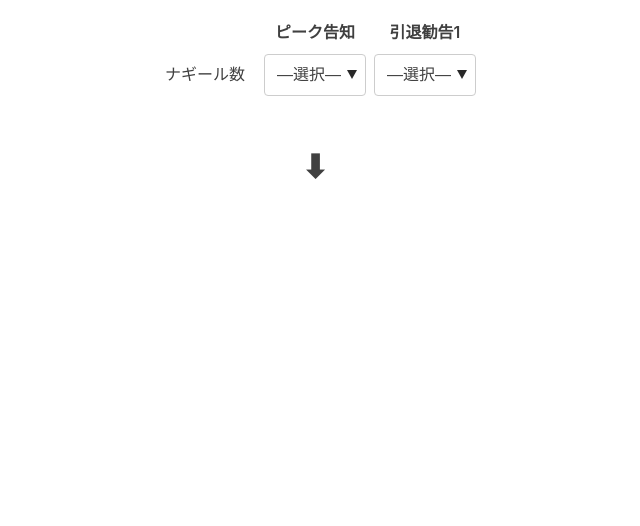
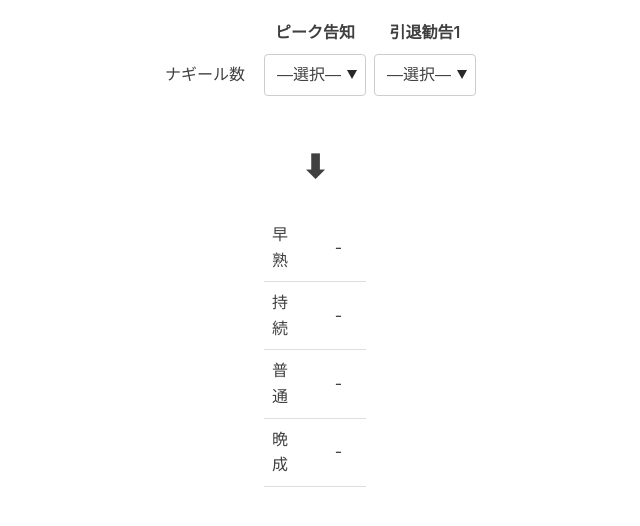
Before and after one commit to Jonnifer-R/MF2_Nagir_to_LifeTIme, a React (Create React App) app in the folder nagir-life/: page / in a window 1280 px wide. Shown: the top 526 px of the page, without its empty margins (325-965 px from the left). Built offline with nearby package versions, Linux system fonts and the light colour scheme.

Commit message:
Output table
peak scale is hard-cooding.
i want make view when zero nagirs.

```diff
--- a/nagir-life/src/App.js
+++ b/nagir-life/src/App.js
@@ -1,5 +1,6 @@
 import React, {Component} from 'react';
 import InputForm from './InputForm';
+import Output from './Output';
 
 class App extends Component {
   state = {
@@ -50,18 +51,25 @@ class App extends Component {
   render() {
     return (
       <div className="container">
+
         <div className="inline-block">
-          ナギール数</div>
+          ナギール数
+        </div>
         <div className="inline-block">
-          <InputForm name="peak" change={this.setStateValue} /></div>
+          <InputForm name="peak" change={this.setStateValue} />
+        </div>
         <div className="inline-block">
-          <InputForm name="retire" change={this.setStateValue} /></div>
+          <InputForm name="retire" change={this.setStateValue} />
+        </div>
 
         <h1 align="center">⬇</h1>
 
+        <div className="inline-block">
+          <Output peak={this.state.peak} retire={this.state.retire} />
+        </div>
 
       </div>
-    );
+    )
   }
 }
 
--- /dev/null
+++ b/nagir-life/src/Output.js
@@ -0,0 +1,129 @@
+import React, {Component} from 'react';
+
+const getPeakFromType = (type) => {
+  switch(type){
+    case "早熟":
+      return 0.3;
+    case "持続":
+      return 0.3;
+    case "普通":
+      return 0.5;
+    case "晩成":
+      return 0.6;
+    default:
+      console.log("Error: Not exist type")
+      return false
+  }
+}
+
+const getPostPeakFromType = (type) => {
+  switch(type){
+    case "早熟":
+      return 0.35;
+    case "持続":
+      return 0.4;
+    case "普通":
+      return 0.6;
+    case "晩成":
+      return 0.7;
+    default:
+      console.log("Error: Not exist type")
+      return false
+  }
+}
+
+const calcPeak = (type,nagir) => {
+  if(nagir===0){
+    return 0;
+  }
+
+  const startPostPeak = parseInt(
+    ( nagir*21 / getPostPeakFromType(type) )+1
+  )
+  const preEndPeak = parseInt(
+    ( (nagir-1)*21 / getPeakFromType(type) )+1
+  )
+
+  const bottomRange = startPostPeak > preEndPeak ? startPostPeak : preEndPeak
+  const topRange = parseInt( nagir*21 / getPeakFromType(type) )
+
+  return {bottomRange, topRange}
+}
+
+const calcRetire = (nagir) => {
+  if(nagir===0){
+    return 0;
+  }
+
+  const bottomRange = nagir*21+1
+  const topRange = nagir*21+49
+
+  return {bottomRange, topRange}
+}
+
+const calcRange = (rangeFromPeak,rangeFromRetire) =>{
+  const bottomRange = rangeFromPeak.bottomRange > rangeFromRetire.bottomRange ?
+    rangeFromPeak.bottomRange : rangeFromRetire.bottomRange
+  const topRange = rangeFromPeak.TopRange > rangeFromRetire.topRange ?
+    rangeFromPeak.topRange : rangeFromRetire.topRange
+
+  return {bottomRange, topRange}
+}
+
+const TableList = (props) => {
+  const name = props.name
+  const type = props.type
+
+  return (
+    <tr>
+      <td>{name}</td>
+      <td>{type.bottomRange}</td>
+      <td>-</td>
+      <td>{type.topRange}</td>
+    </tr>
+  )
+}
+
+const EstimateLife = (props) => {
+  const type = {
+    a: calcRange(props.type.a, props.retire),
+    b: calcRange(props.type.b, props.retire),
+    c: calcRange(props.type.c, props.retire),
+    d: calcRange(props.type.d, props.retire),
+  }
+
+  return(
+    <div className="result">
+      <table>
+        <tbody>
+          <TableList name="早熟" type={type.a} />
+          <TableList name="持続" type={type.b} />
+          <TableList name="普通" type={type.c} />
+          <TableList name="晩成" type={type.d} />
+        </tbody>
+      </table>
+    </div>
+  )
+}
+
+class Output extends Component {
+  render() {
+    const peakNagir = this.props.peak
+    const retireNagir = this.props.retire
+
+    const type = {
+      a: calcPeak("早熟",peakNagir),
+      b: calcPeak("持続",peakNagir),
+      c: calcPeak("普通",peakNagir),
+      d: calcPeak("晩成",peakNagir),
+    }
+    const retire = calcRetire(retireNagir)
+
+    return (
+      <EstimateLife type={type} retire={retire} />
+    )
+  }
+}
+
+
+export default Output;
```
